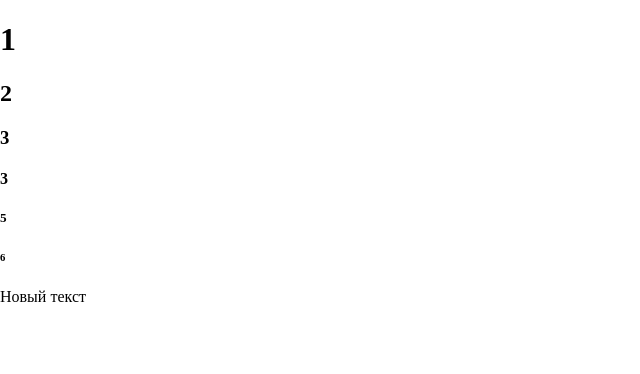
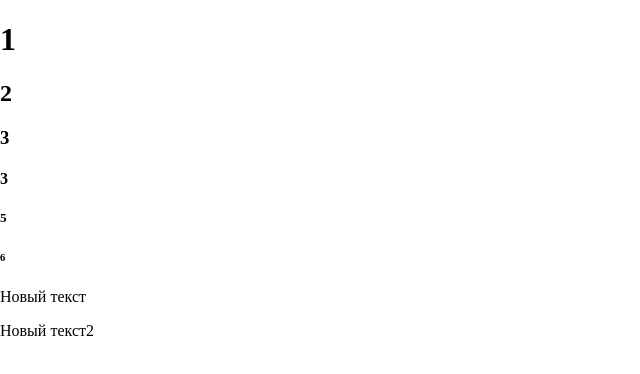
Before and after one commit to Ichetov/test, a plain HTML site: page index.html in a window 1280 px wide. Shown: the whole page, without its empty margins (0-640 px from the left). Drawn offline with Linux system fonts and the light colour scheme.

Commit message:
UC-2: новый2

```diff
--- a/index.html
+++ b/index.html
@@ -17,5 +17,6 @@
     <h5>5</h5>
     <h6>6</h6>
     <p>Новый текст</p>
+    <p>Новый текст2</p>
 </body>
 </html>
```
